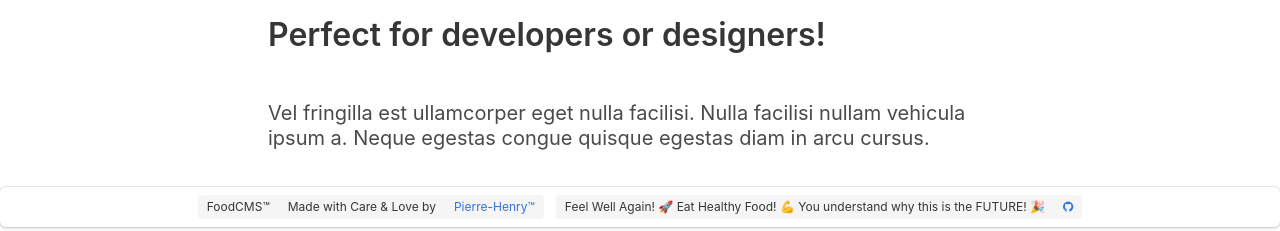
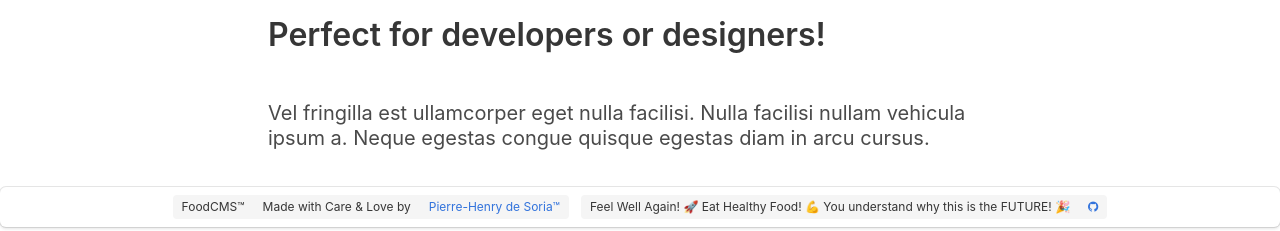
Before and after one commit to Lifyzer/FoodCMS, a PHP site: template Server/App/View/homepage.twig in a window 1280 px wide. Shown: the part 935-1166 px from the top of the page. Run offline with PHP 8.4, Linux system fonts and the light colour scheme; the template is opened without the code that fills it, so the values that code supplies are empty; some libraries are stand-ins or nearby versions.

Commit message:
Update footer link text and anchor

```diff
--- a/Server/App/View/layouts/base.twig
+++ b/Server/App/View/layouts/base.twig
@@ -58,7 +58,7 @@
                     Proud to be an <a class="orange-text text-lighten-3" href="https://github.com/Lifyzer/FoodCMS">open source</a> project
                 </div>
                 <div class="col l6 s12">
-                    Made with LOTS of HEALTHY ❤️ by <a class="orange-text text-lighten-3" href="http://ph7.me">Pierre-Henry™</a>
+                    Made with LOTS of HEALTHY ❤️ by <a class="orange-text text-lighten-3" href="https://ph7.me">Pierre-Henry de Soria™</a>
                 </div>
                 <div class="col l2 s12">
                     <a class="orange-text text-lighten-3" href="{{ url('about') }}">About</a>
--- a/Server/App/View/layouts/landing.twig
+++ b/Server/App/View/layouts/landing.twig
@@ -118,7 +118,7 @@
                             Made with Care &amp; Love by
                         </span>
                         <span class="tag is-light">
-                            <a href="http://pierrehenry.be">Pierre-Henry™</a>
+                            <a href="https://pierrehenry.be">Pierre-Henry de Soria™</a>
                         </span>
                     </div>
                 </div>
```
